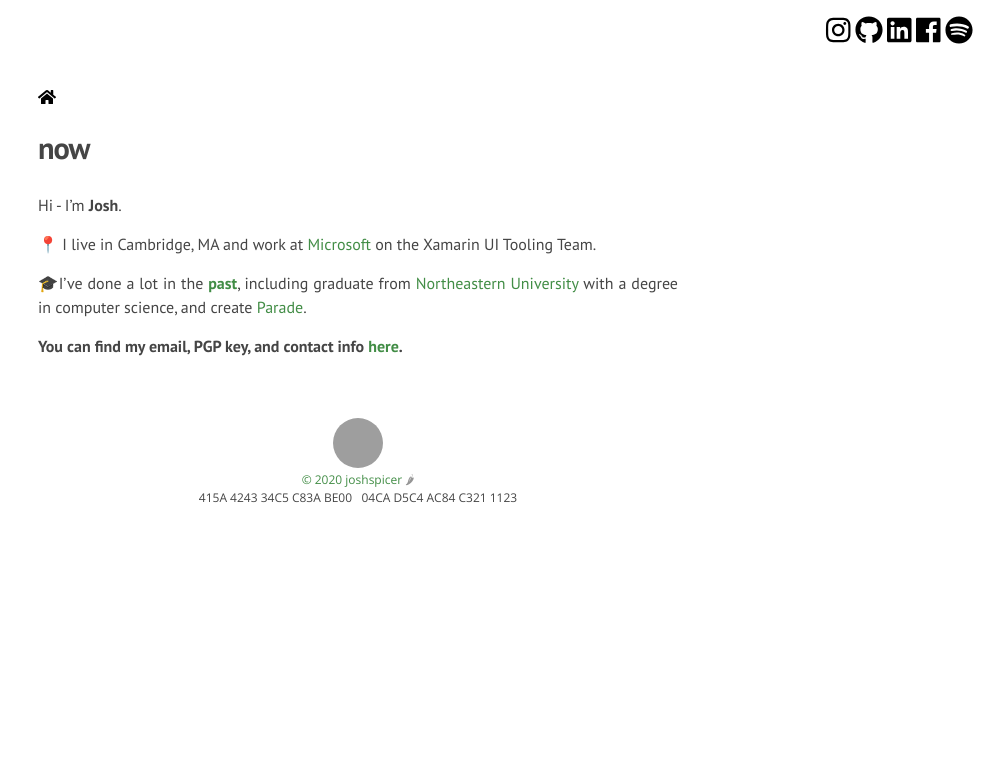
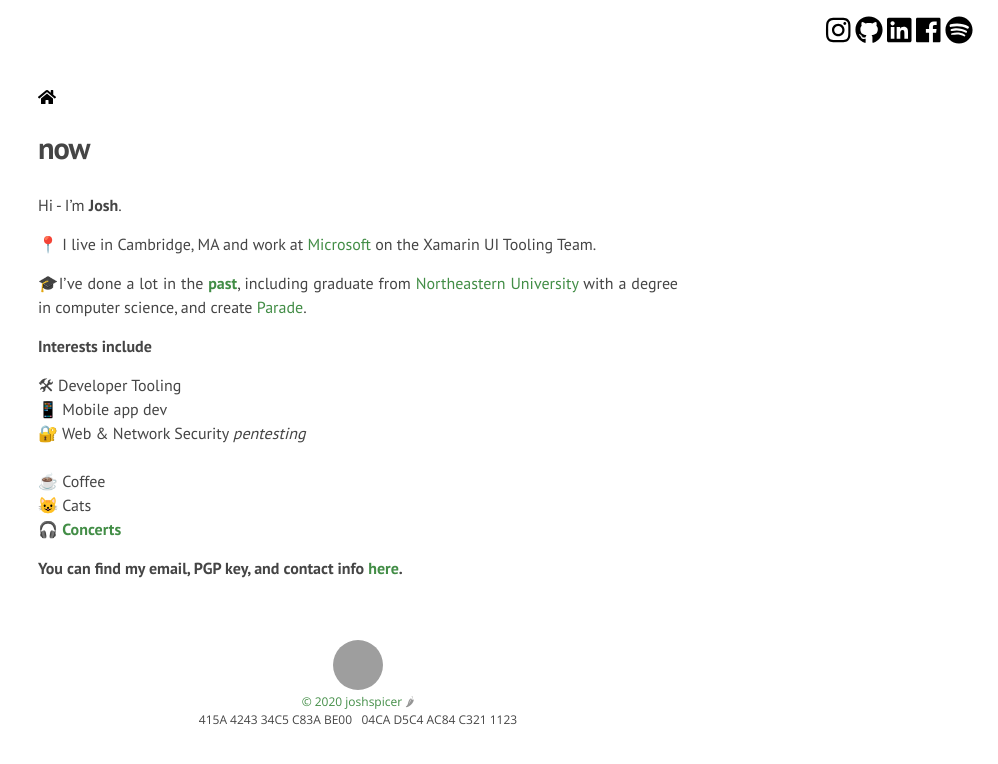
Before and after one commit to diezcami/arctic-fox-theme, a Jekyll site: the page built from now.md, in a window 1280 px wide. Shown: the top 764 px of the page, without its empty margins (282-1280 px from the left). Built offline with Jekyll 4.4.1, drawn with Linux system fonts in a browser that asks for light colours; nearby versions of some CDN libraries.

Commit message:
update about

```diff
--- a/now.md
+++ b/now.md
@@ -10,4 +12,14 @@ Hi - I'm **Josh**.
 
 🎓I've done a lot in the [**past**](/past), including graduate from [Northeastern University](http://ccs.neu.edu/home/joshua) with a degree in computer science, and create [Parade](https://parade.events/).
 
+**Interests include**
+
+🛠 Developer Tooling<br>
+📱 Mobile app dev<br>
+🔐 Web & Network Security _pentesting_<br>
+<br>
+☕️ Coffee<br>
+😺 Cats<br>
+🎧 [**Concerts**](/concerts)
+
 **You can find my email, PGP key, and contact info [here]({{ site.url }}/contact).**
```
Also changed, not shown: other parts of now.md (+2 -0 lines).
